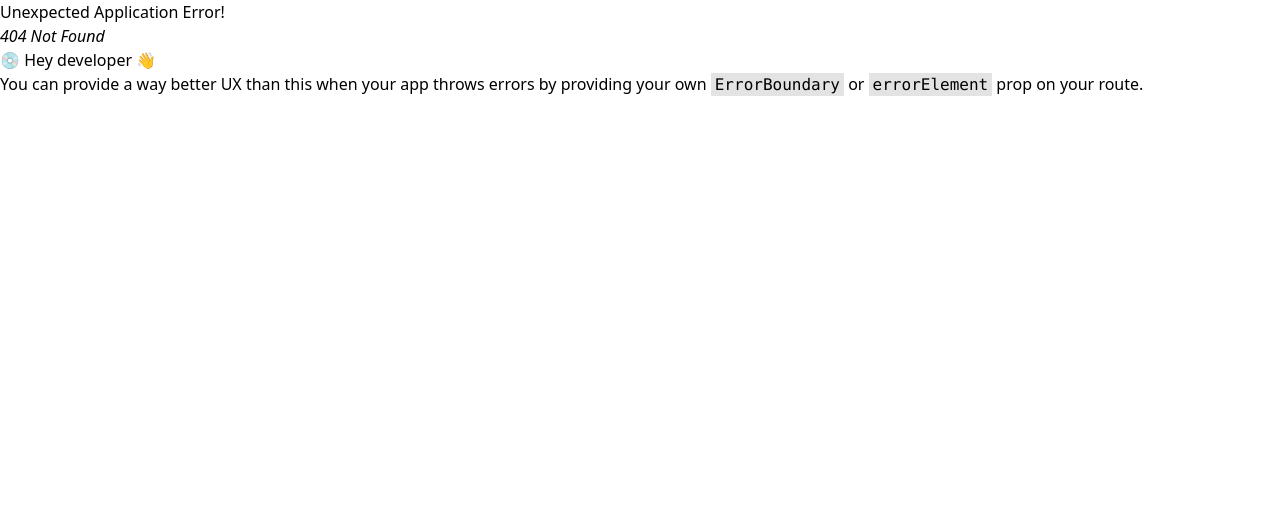
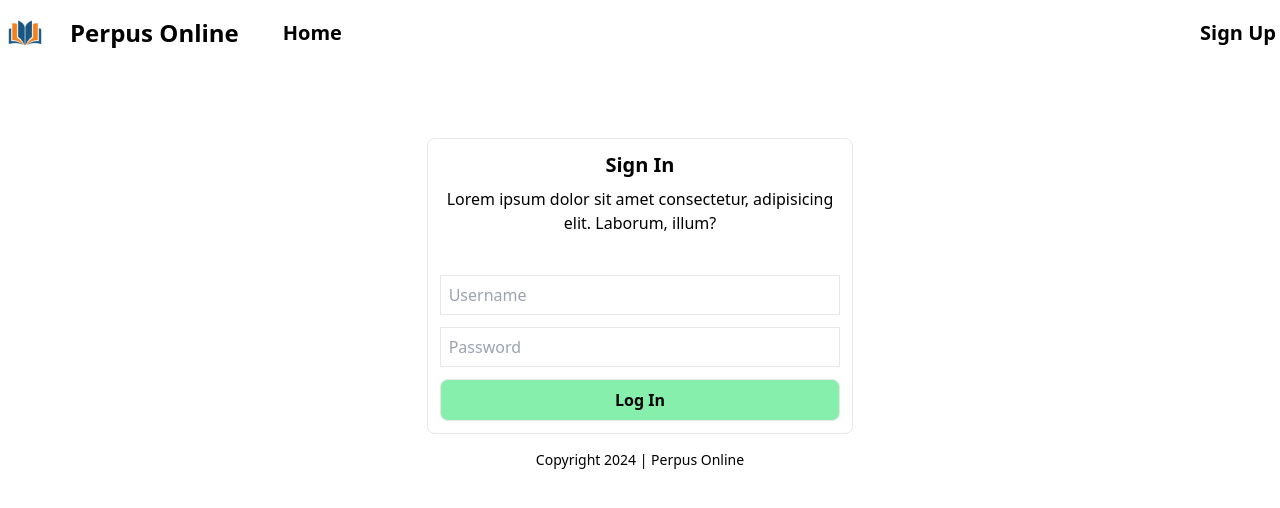
Before and after one commit to adhlira/FE_perpustakaanOnline, a React (Vite) app: page /login in a window 1280 px wide. Before the commit this address had no page. Shown: the top 508 px of the page. Built offline with nearby package versions, Linux system fonts and the light colour scheme.

Commit message:
create login page

```diff
--- a/src/AppRoute.jsx
+++ b/src/AppRoute.jsx
@@ -2,11 +2,13 @@ import { createBrowserRouter, RouterProvider } from "react-router-dom";
 import App from "./App.jsx";
 import Books from "./pages/Books.jsx";
 import Book from "./pages/BookPerCategory.jsx";
+import Login from "./pages/Login.jsx"
 
 const router = createBrowserRouter([
   { path: "/", element: <App /> },
   { path: "/books", element: <Books /> },
   { path: "/book_per_category_biografi", element: <Book /> },
+  { path: "/login", element: <Login /> },
 ]);
 
 const AppRoutes = () => {
--- a/src/components/Navbar.jsx
+++ b/src/components/Navbar.jsx
@@ -20,8 +20,12 @@ const Navbar = () => {
             </NavLink>
           </div>
           <div className="grid grid-cols-2 gap-3 ml-auto mr-1 text-xl font-medium">
-            <button className="p-1 hover:bg-white rounded-lg">Sign In</button>
-            <button className="p-1 hover:bg-white rounded-lg">Sign Up</button>
+            <NavLink to={"/login"} className={"content-center hover:bg-white text-center rounded-lg"}>
+            Sign In
+            </NavLink>
+            <NavLink to={"/sign_up"} className={"content-center hover:bg-white text-center rounded-lg p-1"}>
+            Sign Up
+            </NavLink>
           </div>
         </div>
       </div>
--- /dev/null
+++ b/src/pages/Login.jsx
@@ -0,0 +1,33 @@
+import { NavLink } from "react-router-dom";
+
+const Login = () => {
+  return (
+    <>
+      <div className="container mx-auto mt-2">
+        <div className="flex">
+          <img src="src\assets\logo.png" alt="" width={50} height={50} />
+          <div className="text-2xl font-bold content-center ml-5">Perpus Online</div>
+          <NavLink to={"/"} className={"content-center text-center text-xl font-semibold rounded-lg hover:bg-green-300 p-1 ml-10"}>
+            Home
+          </NavLink>
+          <NavLink to={""} className={"text-center content-center font-semibold text-xl ml-auto rounded-lg p-1 hover:bg-green-300"}>
+            Sign Up
+          </NavLink>
+        </div>
+        <div className="container rounded-lg bg-white mt-20">
+          <div className="border rounded-lg p-3 w-1/3 mx-auto">
+            <p className="text-center font-bold text-xl mb-2">Sign In</p>
+            <p className="text-center font-thin text-base mb-10">Lorem ipsum dolor sit amet consectetur, adipisicing elit. Laborum, illum?</p>
+            <input type="text" name="username" className="border w-full h-10 p-2 mb-3" placeholder="Username" />
+            <input type="text" name="password" className="border w-full h-10 p-2 mb-3" placeholder="Password" />
+            <button className="border w-full rounded-lg p-2 bg-green-300 font-semibold">Log In</button>
+          </div>
+
+          <p className="text-center text-sm mt-4 font-thin content-center">Copyright 2024 | Perpus Online</p>
+        </div>
+      </div>
+    </>
+  );
+};
+
+export default Login;
```
